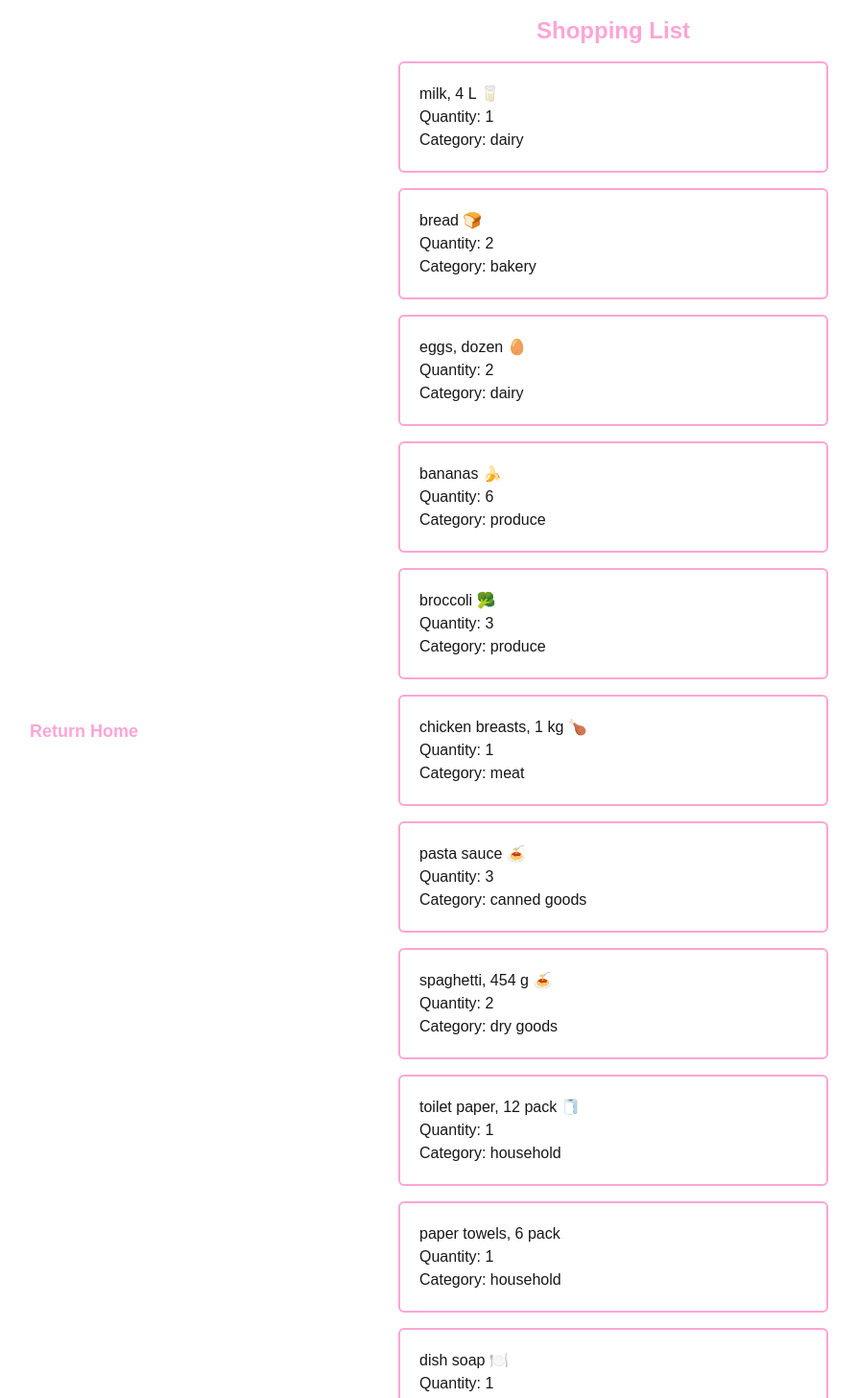
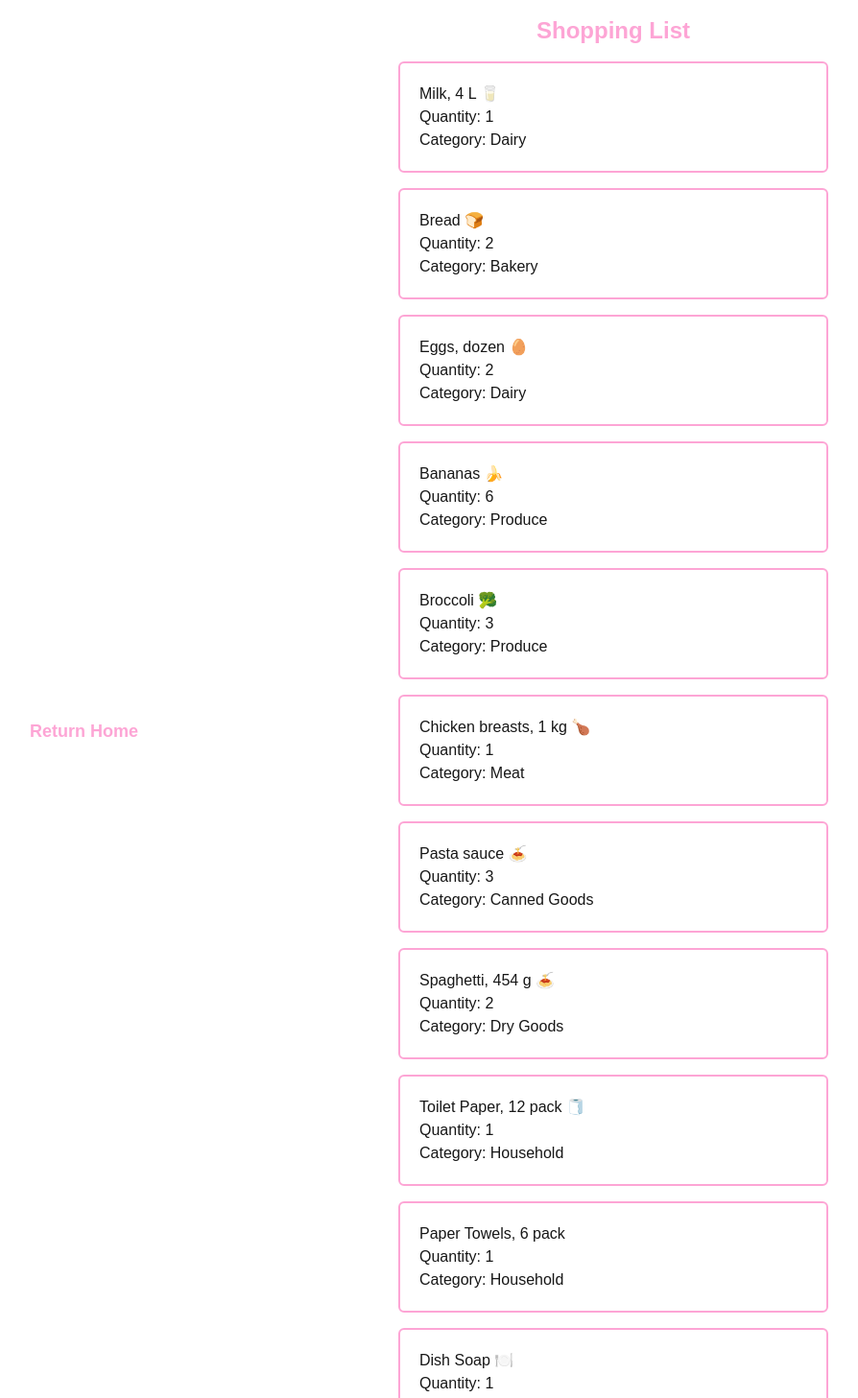
Before and after one commit to jenna-hackett/cprg306-assignments, a Next.js app: page /week-3 in a window 1280 px wide. Shown: the top 1457 px of the page at 96% size, without its empty margins (1-895 px from the left). Built offline with nearby package versions, Linux system fonts and the light colour scheme.

Commit message:
Capitalized the items in the grocery list.

```diff
--- a/app/week-3/GroceryItemList.js
+++ b/app/week-3/GroceryItemList.js
@@ -7,78 +7,78 @@ import Item from "./GroceryItem";
 
 export default function GroceryItemList() {
   const item1 = {
-    name: "milk, 4 L 🥛",
+    name: "Milk, 4 L 🥛",
     quantity: 1,
-    category: "dairy",
+    category: "Dairy",
   };
 
   const item2 = {
-  name: "bread 🍞",
+  name: "Bread 🍞",
   quantity: 2,
-  category: "bakery",
+  category: "Bakery",
   };
 
 const item3 = {
-  name: "eggs, dozen 🥚",
+  name: "Eggs, dozen 🥚",
   quantity: 2,
-  category: "dairy",
+  category: "Dairy",
   };
 
 const item4 = {
-  name: "bananas 🍌",
+  name: "Bananas 🍌",
   quantity: 6,
-  category: "produce",
+  category: "Produce",
   };
 
 const item5 = {
-  name: "broccoli 🥦",
+  name: "Broccoli 🥦",
   quantity: 3,
-  category: "produce",
+  category: "Produce",
   };
 
 const item6 = {
-  name: "chicken breasts, 1 kg 🍗",
+  name: "Chicken breasts, 1 kg 🍗",
   quantity: 1,
-  category: "meat",
+  category: "Meat",
   };
 
 const item7 = {
-  name: "pasta sauce 🍝",
+  name: "Pasta sauce 🍝",
   quantity: 3,
-  category: "canned goods",
+  category: "Canned Goods",
   };
 
 const item8 = {
-  name: "spaghetti, 454 g 🍝",
+  name: "Spaghetti, 454 g 🍝",
   quantity: 2,
-  category: "dry goods",
+  category: "Dry Goods",
   };
 
 const item9 = {
-  name: "toilet paper, 12 pack 🧻",
+  name: "Toilet Paper, 12 pack 🧻",
   quantity: 1,
-  category: "household",
+  category: "Household",
   };
 
 const item10 = {
-  name: "paper towels, 6 pack",
+  name: "Paper Towels, 6 pack",
   quantity: 1,
-  category: "household",
+  category: "Household",
   };
 
 const item11 = {
-  name: "dish soap 🍽️",
+  name: "Dish Soap 🍽️",
   quantity: 1,
-  category: "household",
+  category: "Household",
   };
 
 const item12 = {
-  name: "hand soap 🧼",
+  name: "Hand Soap 🧼",
   quantity: 4,
-  category: "household",
+  category: "Household",
   };
 
-// Place items in an array.
+// Place items in an array to map through
 const groceryItems = [
   item1, item2, item3,
   item4, item5, item6,
```
